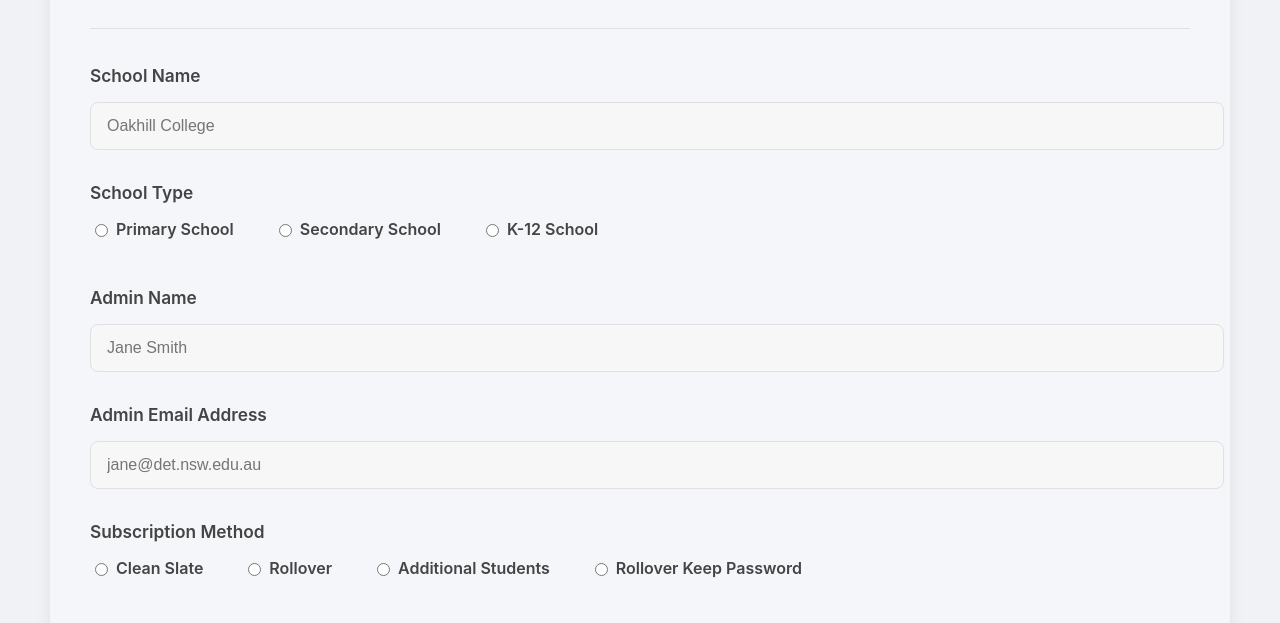
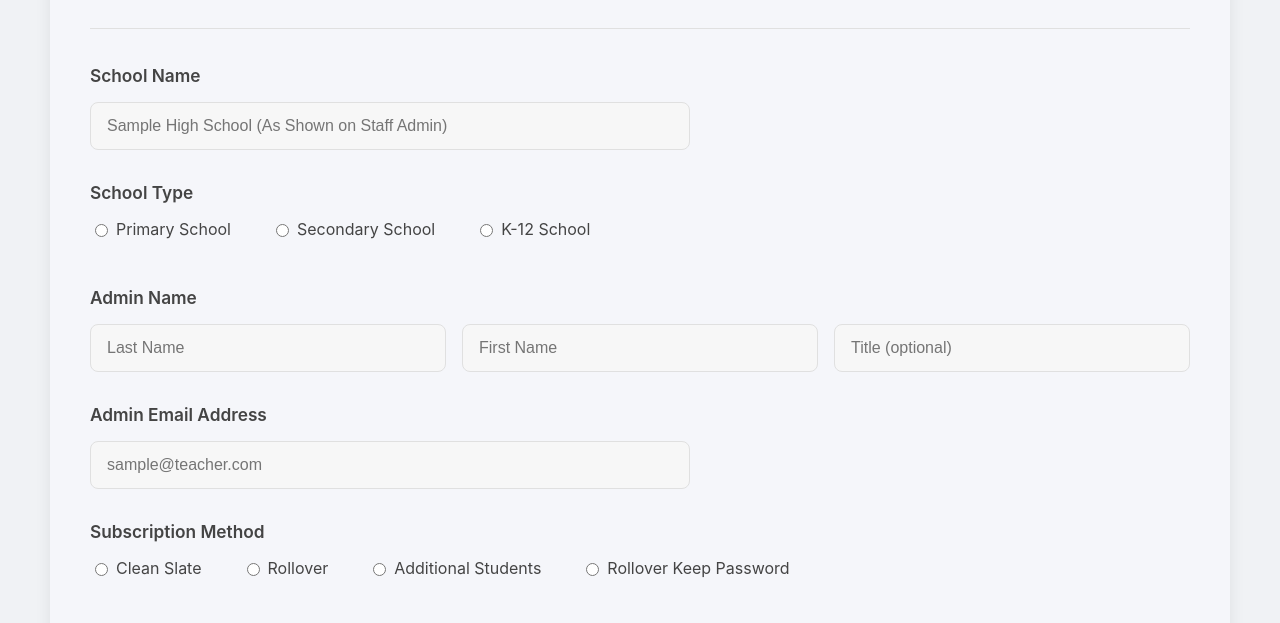
Before and after one commit to KezLahd/MathsOnlineSchoolListForm, a website: page public/index.html in a window 1280 px wide. Shown: the part 172-795 px from the top of the page. Drawn offline with Linux system fonts and the light colour scheme.

Commit message:
UI alignment, electric blue focus, radio font weight, and binary attachments for Google Drive

```diff
--- a/public/index.html
+++ b/public/index.html
@@ -53,7 +53,12 @@
       background: #f7f7f7;
       font-size: 1rem;
       margin-bottom: 32px;
-      color: #888;
+      color: #222;
+      box-sizing: border-box;
+    }
+    .input:focus {
+      outline: 2px solid #1a73e8;
+      border-color: #1a73e8;
     }
     .input[readonly] {
       color: #bbb;
@@ -68,6 +73,7 @@
       align-items: center;
       font-size: 1rem;
       color: #444;
+      font-weight: 400;
       cursor: pointer;
     }
     .radio-label input[type="radio"] {
@@ -128,7 +134,7 @@
     <hr style="border:none;border-top:1.5px solid #e0e0e0;margin-bottom:36px;">
     <form id="schoolForm" enctype="multipart/form-data">
       <label for="schoolName">School Name</label>
-      <input class="input" id="schoolName" name="schoolName" type="text" placeholder="Oakhill College" required>
+      <input class="input" id="schoolName" name="schoolName" type="text" placeholder="Sample High School (As Shown on Staff Admin)" required style="max-width:600px;">
 
       <div class="section-title">School Type</div>
       <div class="radio-group">
@@ -138,10 +144,14 @@
       </div>
 
       <label for="adminName">Admin Name</label>
-      <input class="input" id="adminName" name="adminName" type="text" placeholder="Jane Smith" required>
+      <div style="display: flex; gap: 16px; margin-bottom: 32px;">
+        <input class="input" id="adminLastName" name="adminLastName" type="text" placeholder="Last Name" required style="margin-bottom:0;">
+        <input class="input" id="adminFirstName" name="adminFirstName" type="text" placeholder="First Name" required style="margin-bottom:0;">
+        <input class="input" id="adminTitle" name="adminTitle" type="text" placeholder="Title (optional)" style="margin-bottom:0;">
+      </div>
 
       <label for="adminEmail">Admin Email Address</label>
-      <input class="input" id="adminEmail" name="adminEmail" type="email" placeholder="jane@det.nsw.edu.au" required>
+      <input class="input" id="adminEmail" name="adminEmail" type="email" placeholder="sample@teacher.com" required style="max-width:600px;">
 
       <div class="section-title">Subscription Method</div>
       <div class="radio-group">
```
Also changed, not shown: api/trigger-webhook.js (+7 -3 lines).
